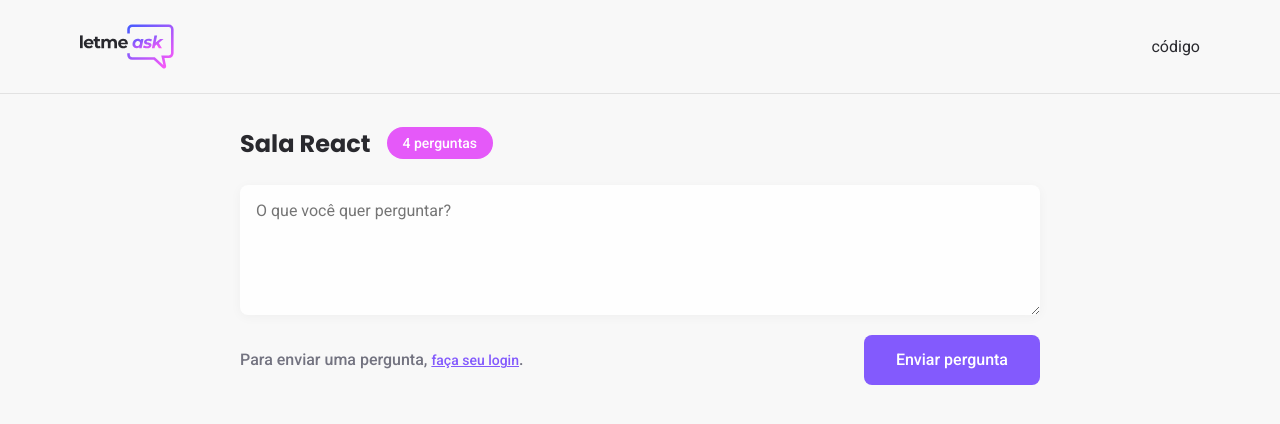
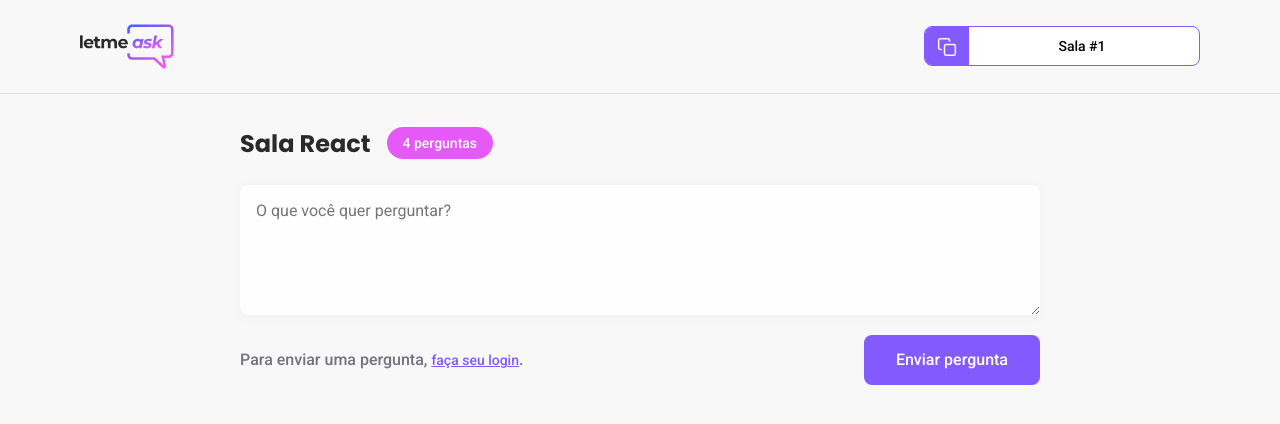
Before and after one commit to Lucianobarretto/letmeask, a React (Create React App) app: page /rooms/1 in a window 1280 px wide. Shown: the top 424 px of the page. Built offline with nearby package versions, Linux system fonts and the light colour scheme; no server answers.

Commit message:
Estilizando e ajustando 'Código da sala'

```diff
--- /dev/null
+++ b/src/components/RoomCode.tsx
@@ -0,0 +1,25 @@
+import copyImg from '../assets/images/copy.svg';
+
+import '../styles/room-code.scss';
+
+type RoomCodeProps = {
+  code: string;
+}
+
+export function RoomCode(props: RoomCodeProps) {
+  function copyRoomCodeToClipboard() {
+    navigator.clipboard.writeText(props.code)
+  }
+
+  return (
+    <button
+      className="room-code"
+      onClick={copyRoomCodeToClipboard}
+    >
+      <div>
+        <img src={copyImg} alt="Copy room code" />
+      </div>
+      <span>Sala #{props.code}</span>
+    </button>
+  )
+}
--- a/src/pages/Room.tsx
+++ b/src/pages/Room.tsx
@@ -1,16 +1,25 @@
+import { useParams } from 'react-router-dom'
+
 import logoImg from '../assets/images/logo.svg';
 
 import { Button } from '../components/Button';
+import { RoomCode } from '../components/RoomCode';
 
 import '../styles/room.scss';
 
+type RoomParams = {
+  id: string;
+}
+
 export function Room() {
+  const params = useParams<RoomParams>();
+
   return (
     <div id="page-room">
       <header>
         <div className="content">
           <img src={logoImg} alt="Letmeask" />
-          <div>código</div>
+          <RoomCode code={params.id} />
         </div>
       </header>
 
--- /dev/null
+++ b/src/styles/room-code.scss
@@ -0,0 +1,29 @@
+.room-code {
+  height: 40px;
+  border-radius: 8px;
+  overflow: hidden;
+
+  background: #fff;
+  border: 1px solid #835afd;
+  cursor: pointer;
+
+  display: flex;
+
+  div {
+    background: #835afd;
+    padding: 10px 12px;
+    display: flex;
+    justify-content: center;
+    align-items: center;
+  }
+
+  span {
+    display: block;
+    align-self: center;
+    flex: 1;
+    padding: 0 16px 0 12px;
+    width: 230px;
+    font-size: 14px;
+    font-weight: 500;
+  }
+}
```
